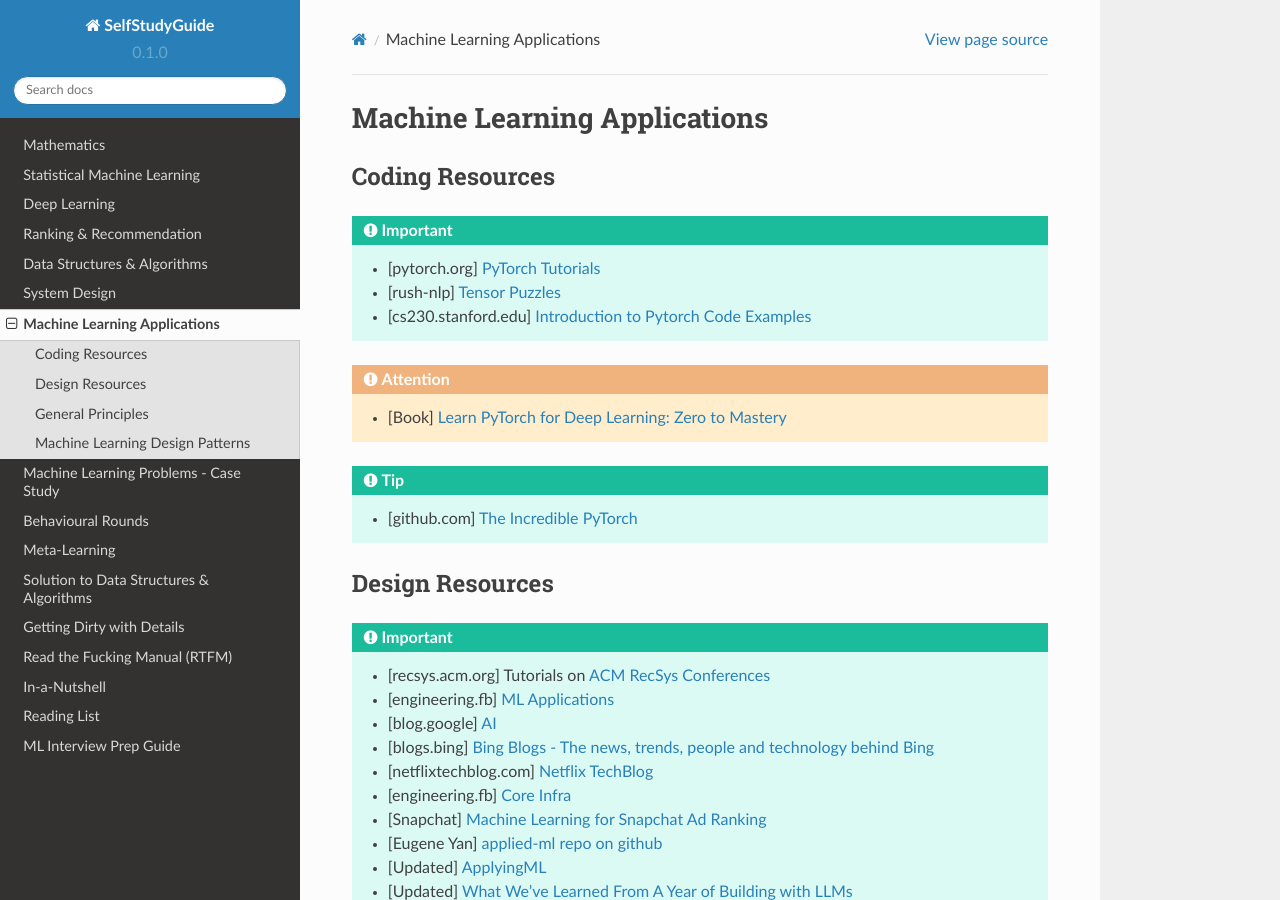
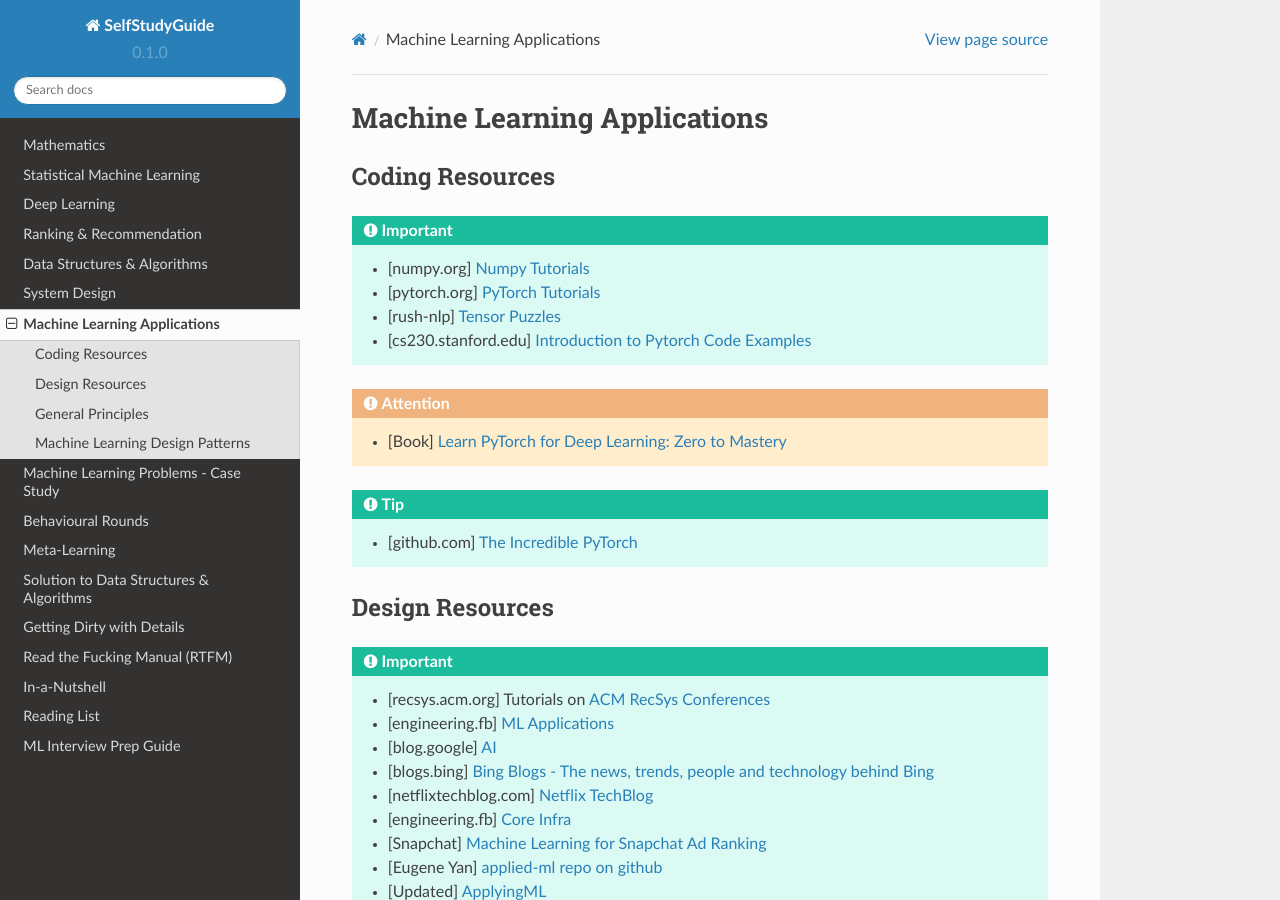
Before and after one commit to uselesstechjunks/leetcode, a Sphinx documentation site: the page built from docs/source/mldes.rst, in a window 1280 px wide and 900 px high. Built offline with Sphinx 7.4.7 and the Read the Docs theme 2.0.0, drawn with Linux system fonts in a browser that asks for light colours.

Commit message:
Update mldes.rst (#364)

```diff
--- a/docs/source/mldes.rst
+++ b/docs/source/mldes.rst
@@ -5,6 +5,7 @@ Machine Learning Applications
 Coding Resources
 *******************************************************************************
 .. important::
+	* [numpy.org] `Numpy Tutorials <https://numpy.org/learn/>`_
 	* [pytorch.org] `PyTorch Tutorials <https://pytorch.org/tutorials/>`_
 	* [rush-nlp] `Tensor Puzzles <https://github.com/srush/Tensor-Puzzles>`_
 	* [cs230.stanford.edu] `Introduction to Pytorch Code Examples <https://cs230.stanford.edu/blog/pytorch/>`_
```
